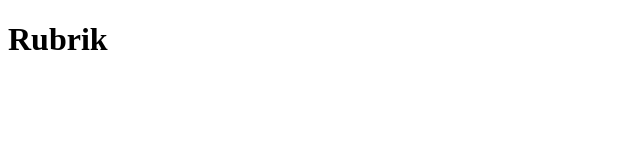
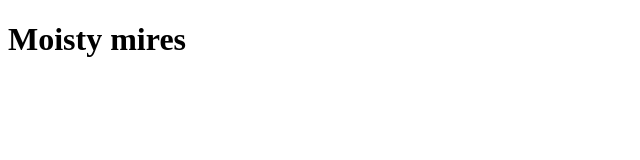
Before and after one commit to SugarMoma69/YAYEET2, a plain HTML site: page index.html in a window 1280 px wide. Shown: the whole page, without its empty margins (0-640 px from the left). Drawn offline with Linux system fonts and the light colour scheme.

Commit message:
Update index.html

```diff
--- a/index.html
+++ b/index.html
@@ -4,7 +4,7 @@
 	<title>YAYEET2</title>
 </head>
 <body>
-<h1>Rubrik</h1>
+<h1>Moisty mires</h1>
 
 </body>
 </html>
```
